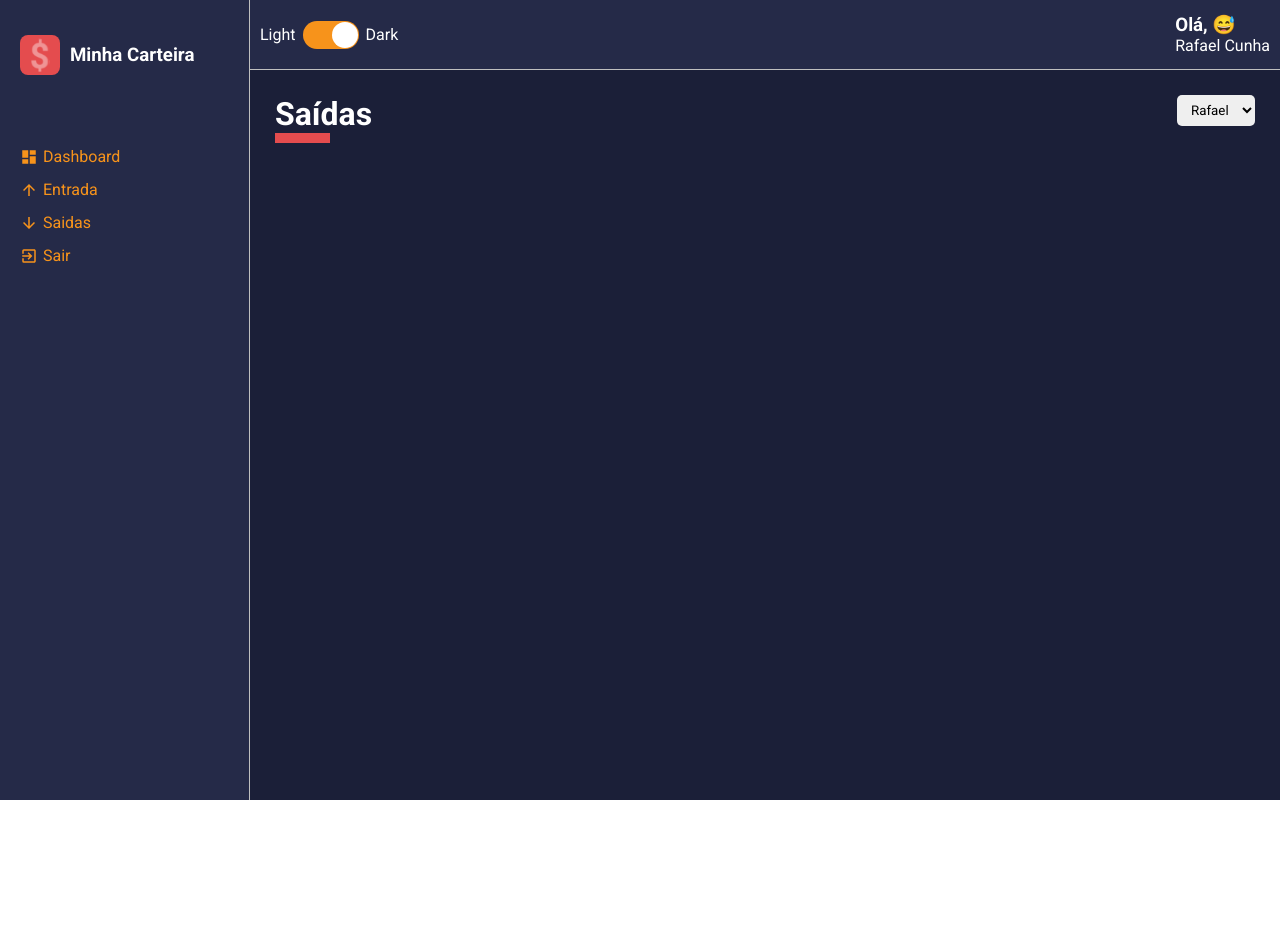
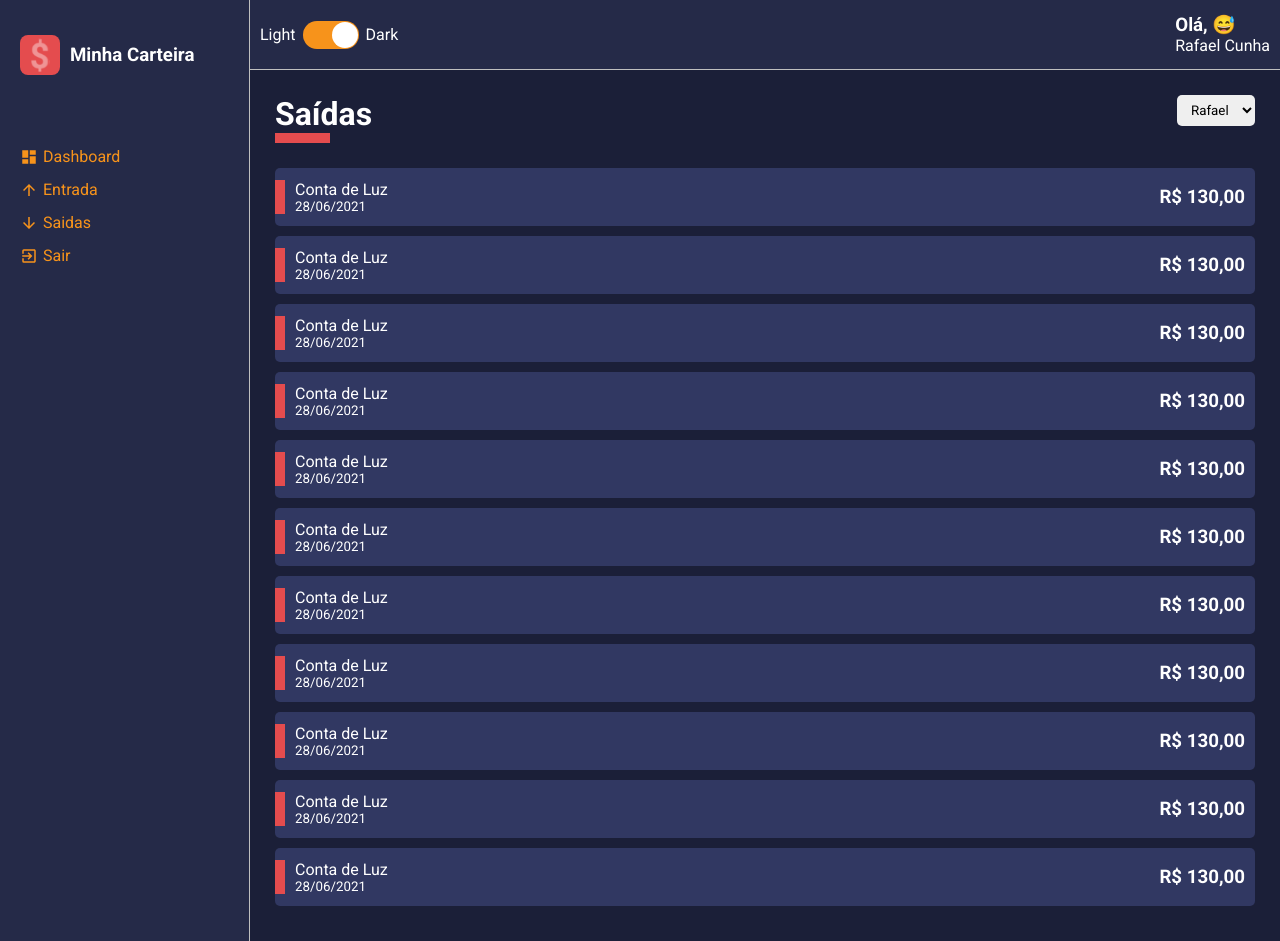
Before and after one commit to RafaelBispoCunha/curso-react-typescript, a React (Create React App) app in the folder minha-carteira/: page / in a window 1280 px wide. Before the commit the page ends 800 px from the top, so only its background shows below. Built offline with nearby package versions, Linux system fonts and the light colour scheme.

Commit message:
Criando lista de movimentos financeiros

```diff
--- /dev/null
+++ b/minha-carteira/src/components/HistoryFinanceCard/indext.tsx
@@ -0,0 +1,26 @@
+import React from "react";
+import { Container, Tag } from './styles'
+
+interface IHistoryFinanceCardProps{
+   cardColor: string;
+   tagColor: string;
+   title: string;
+   subtitle: string;
+   amount: string;
+}
+const HistoryFinanceCard: React.FC<IHistoryFinanceCardProps> = ({
+   cardColor, tagColor, title, subtitle, amount
+}) => {
+   return(
+      <Container color={cardColor}>
+         <Tag color={tagColor}/>
+         <div>
+            <span>{title}</span>
+            <small>{subtitle}</small>
+         </div>
+         <h3>{amount}</h3>
+      </Container>
+   )
+}
+
+export default HistoryFinanceCard;
--- /dev/null
+++ b/minha-carteira/src/components/HistoryFinanceCard/styles.ts
@@ -0,0 +1,51 @@
+import styled from "styled-components";
+
+
+interface IContainerProps{
+   color: string;
+}
+
+interface ITagProps{
+   color: string;
+}
+export const Container = styled.li<IContainerProps>`
+   background-color: ${props => props.color};
+
+   list-style: none;
+   border-radius: 5px;
+
+   margin: 10px 0;
+   padding: 12px 10px;
+
+   display: flex;
+   justify-content: space-between;
+   align-items: center;
+
+   cursor: pointer;
+
+   transition: all .3s;
+
+   position: relative;
+
+   &:hover{
+      opacity: .7;
+      transform: translateX(10px);
+   }
+
+   > div{
+      display: flex;
+      flex-direction: column;
+      justify-content: space-between;
+      padding-left: 10px;
+   }
+
+`;
+export const Tag = styled.div<ITagProps>`
+   width: 10px;
+   height: 60%;
+
+   background-color: ${props => props.color};
+
+   position: absolute;
+   left: 0;
+`;
--- a/minha-carteira/src/pages/List/index.tsx
+++ b/minha-carteira/src/pages/List/index.tsx
@@ -1,8 +1,9 @@
 import React from 'react';
 import ContentHeader from '../../components/ContentHeader';
 import SelectInput from '../../components/SelectInput';
+import HistoryFinanceCard from '../../components/HistoryFinanceCard/indext';
 
-import { Container } from './styles'
+import { Container, Content } from './styles'
 const options = [
    {value: 'Rafael', label: 'Rafael'},
    {value: 'Maria', label: 'Maria'},
@@ -15,6 +16,96 @@
          <ContentHeader  title="Saídas" lineColor="#E44C4E">
             <SelectInput options={options}/>
          </ContentHeader>
+
+         <Content>
+         <HistoryFinanceCard
+            cardColor="#313862"
+            tagColor="#E44C4E"
+            title="Conta de Luz"
+            subtitle="28/06/2021"
+            amount="R$ 130,00"
+         />
+
+         <HistoryFinanceCard
+            cardColor="#313862"
+            tagColor="#E44C4E"
+            title="Conta de Luz"
+            subtitle="28/06/2021"
+            amount="R$ 130,00"
+         />
+
+         <HistoryFinanceCard
+            cardColor="#313862"
+            tagColor="#E44C4E"
+            title="Conta de Luz"
+            subtitle="28/06/2021"
+            amount="R$ 130,00"
+         />
+
+         <HistoryFinanceCard
+            cardColor="#313862"
+            tagColor="#E44C4E"
+            title="Conta de Luz"
+            subtitle="28/06/2021"
+            amount="R$ 130,00"
+         />
+
+         <HistoryFinanceCard
+            cardColor="#313862"
+            tagColor="#E44C4E"
+            title="Conta de Luz"
+            subtitle="28/06/2021"
+            amount="R$ 130,00"
+         />
+
+         <HistoryFinanceCard
+            cardColor="#313862"
+            tagColor="#E44C4E"
+            title="Conta de Luz"
+            subtitle="28/06/2021"
+            amount="R$ 130,00"
+         />
+
+         <HistoryFinanceCard
+            cardColor="#313862"
+            tagColor="#E44C4E"
+            title="Conta de Luz"
+            subtitle="28/06/2021"
+            amount="R$ 130,00"
+         />
+
+         <HistoryFinanceCard
+            cardColor="#313862"
+            tagColor="#E44C4E"
+            title="Conta de Luz"
+            subtitle="28/06/2021"
+            amount="R$ 130,00"
+         />
+
+         <HistoryFinanceCard
+            cardColor="#313862"
+            tagColor="#E44C4E"
+            title="Conta de Luz"
+            subtitle="28/06/2021"
+            amount="R$ 130,00"
+         />
+
+         <HistoryFinanceCard
+            cardColor="#313862"
+            tagColor="#E44C4E"
+            title="Conta de Luz"
+            subtitle="28/06/2021"
+            amount="R$ 130,00"
+         />
+
+         <HistoryFinanceCard
+            cardColor="#313862"
+            tagColor="#E44C4E"
+            title="Conta de Luz"
+            subtitle="28/06/2021"
+            amount="R$ 130,00"
+         />
+         </Content>
       </Container>
    )
 }
--- a/minha-carteira/src/pages/List/styles.ts
+++ b/minha-carteira/src/pages/List/styles.ts
@@ -1,3 +1,5 @@
 import styled from "styled-components";
 
 export const Container = styled.div``;
+
+export const Content = styled.div``;
```
